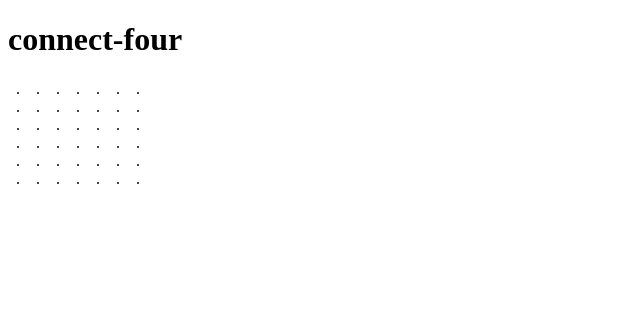
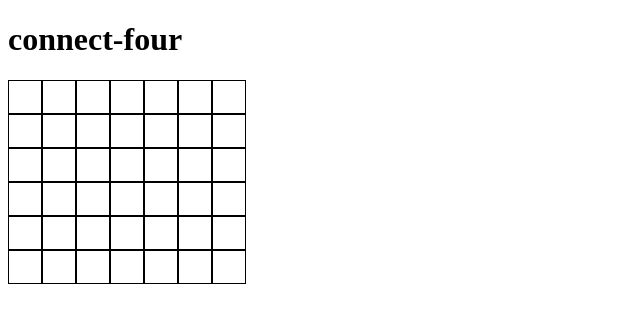
Before and after one commit to ForrestWeiswolf/connect-more, an Angular app: page / in a window 1280 px wide. Shown: the top 322 px of the page, without its empty margins (0-640 px from the left). Built offline with nearby package versions, Linux system fonts and the light colour scheme.

Commit message:
Display red fill instead of a • character

```diff
--- a/src/app/board/board.component.css
+++ b/src/app/board/board.component.css
@@ -1,4 +1,18 @@
-span.cell {
-  margin: 0.5em;
-  /* border: 1px solid black; */
+#board {
+  display: flex;
+  flex-direction: column;
 }
+
+.row {
+  display: flex;
+  flex-direction: row;
+}
+
+.cell {
+  padding: 1em;
+  border: 1px solid black;
+}
+
+.cell.red {
+  background-color: red;
+}
--- a/src/app/board/board.component.html
+++ b/src/app/board/board.component.html
@@ -1,8 +1,8 @@
-<section>
+<section id="board">
   @for (row of board(); track $index) {
     <div class="row">
       @for (cell of row; track $index) {
-        <span class="cell" (click)="fill($index)">{{cell ? '•' : '.'}}</span>
+        <div class="cell" (click)="fill($index)" class="{{cell ? 'red' : ''}}"></div>
       }
     </div>
   }
```
Also changed, not shown: 1 other file (tests, documents, lock files or other folders).
